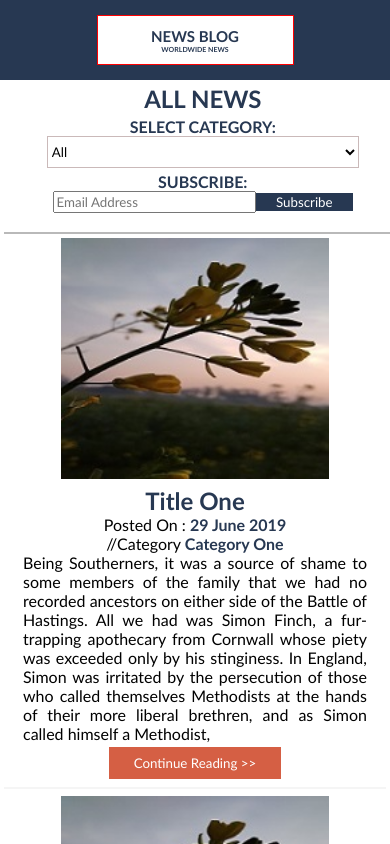
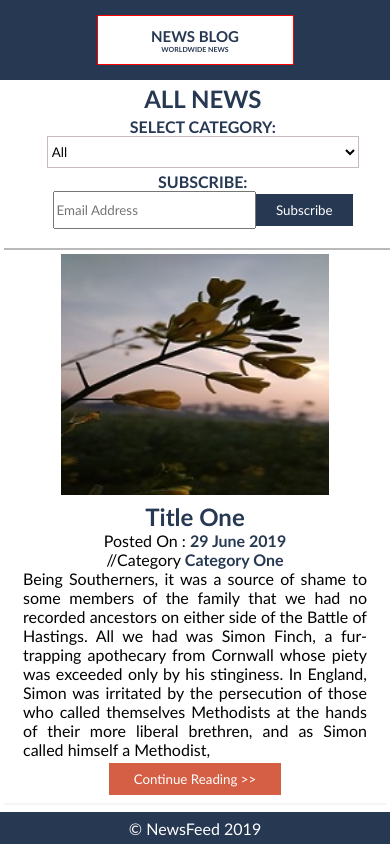
Before and after one commit to KajalMishra60/RD_Task, a plain HTML site: page index.html in a window 390 px wide. Shown: the top 844 px of the page. Drawn offline with Linux system fonts and the light colour scheme.

Commit message:
Update css

```diff
--- a/news.css
+++ b/news.css
@@ -1,4 +1,4 @@
-@media only screen and (min-width: 400px)  {
+@media only screen and (min-width: 700px)  {
 *{
     margin: 0px;
     font-family:'Trebuchet MS', 'Lucida Sans Unicode', 'Lucida Grande', 'Lucida Sans', Arial, sans-serif;
@@ -136,7 +136,7 @@ margin-top: 1%;
 }
 
  /*Responsive*/
- @media only screen and (max-width: 400px)  {
+ @media only screen and (max-width: 700px)  {
    *{
       margin: 0px auto;
       font-family:'Trebuchet MS', 'Lucida Sans Unicode', 'Lucida Grande', 'Lucida Sans', Arial, sans-serif;
@@ -210,14 +210,14 @@ margin-top: 1%;
       order: 3;
    }
    #subscribe > button{
-     height: 85%;
+     height: 2rem;
      width: 25%;
      background-color: #273852;
      color: white;
      border:none;
   }
   #subscribe > input{
-  height: 70%;
+  height: 2rem;
   width: 50%;
   }
 
@@ -270,6 +270,8 @@ margin-top: 1%;
       background-color: #273852;
       color:white;
       display: flex;
+      position: fixed;
+      bottom: 0;
       justify-content: center;
       align-items: center;
    }
```
Also changed, not shown: index.html (renamed from News.html).
